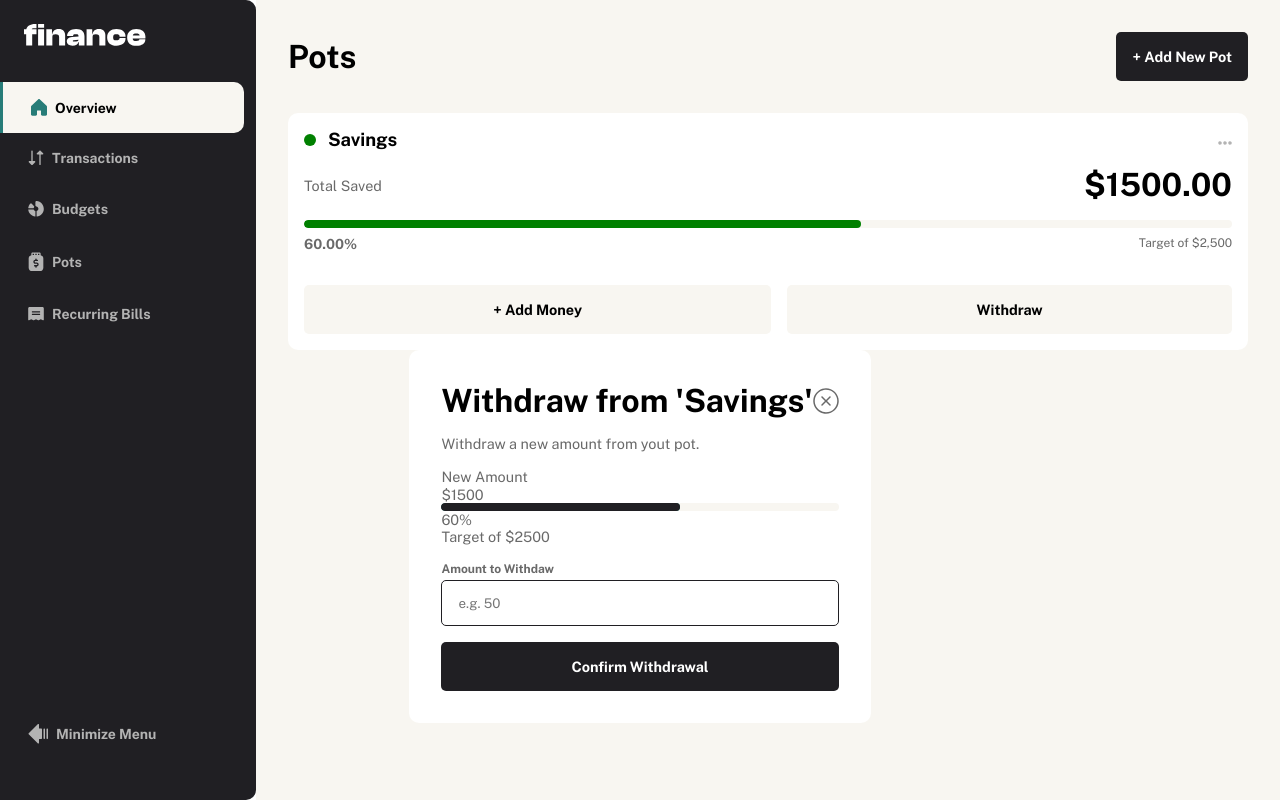
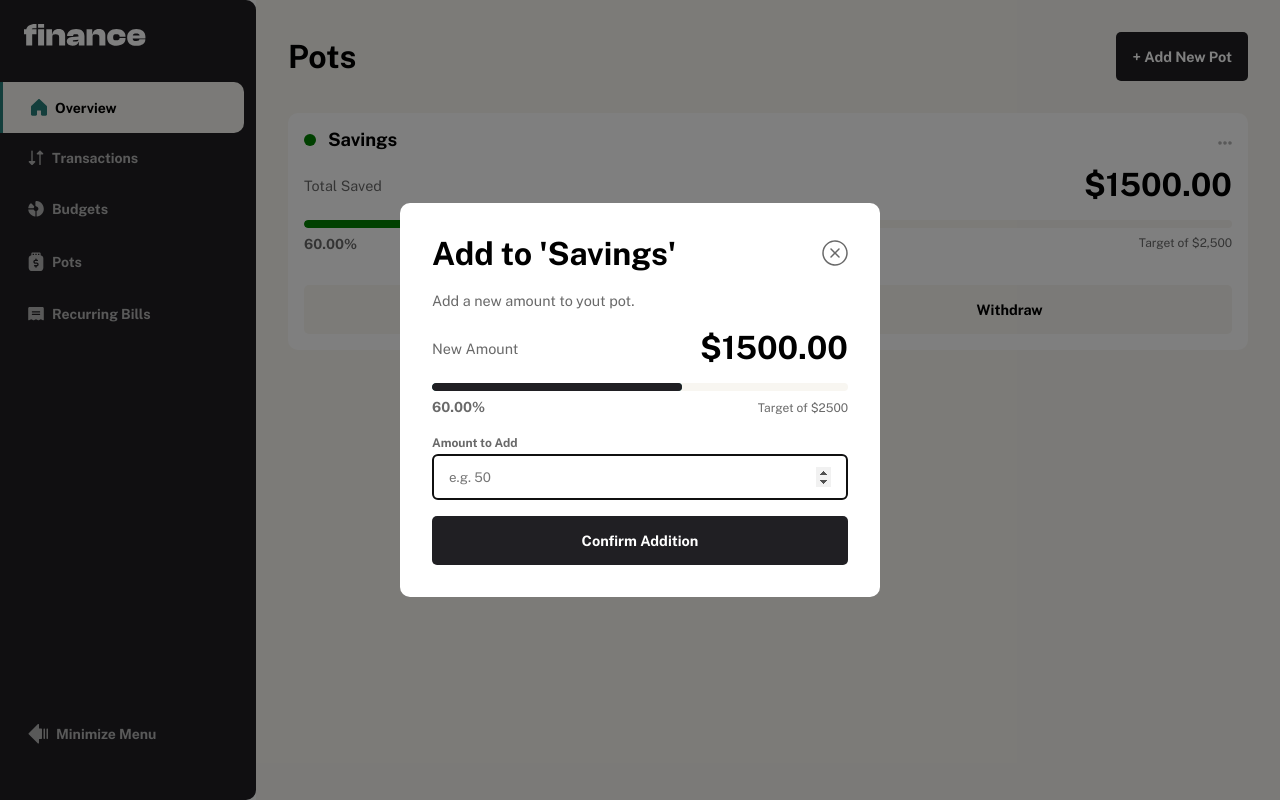
Before and after one commit to jcnevess/personal-finance-app-front, a Nuxt app: page /pots in a window 1280 px wide. Both pictures are taken after a click on the button "+ Add Money". Built offline with nearby package versions, Linux system fonts and the light colour scheme.

Commit message:
feat: configure withdrawal and addition

```diff
--- a/assets/styles/main.css
+++ b/assets/styles/main.css
@@ -51,6 +51,7 @@ dialog[open] {
   margin: auto;
   border: none;
   border-radius: 10px;
+  width: 100%;
   max-width: 480px;
 }
 
@@ -61,7 +62,7 @@ dialog[open]::backdrop {
 .dialog-wrapper {
   display: flex;
   flex-direction: column;
-  gap: 1rem;
+  gap: 1.25rem;
   padding: 2rem;
   overflow: auto;
 }
@@ -70,6 +71,7 @@ dialog[open]::backdrop {
   display: flex;
   justify-content: space-between;
   align-items: center;
+  gap: 1rem;
 }
 
 button {
@@ -138,6 +140,12 @@ form {
   gap: 1rem;
 }
 
+.meter {
+  display: flex;
+  flex-direction: column;
+  gap: 0.5rem;
+}
+
 .meter-bar {
   background-color: var(--color-background-bright);
   height: 8px;
@@ -150,3 +158,18 @@ form {
   height: 100%;
   border-radius: 5px;
 }
+
+.meter-percentage {
+  font-weight: bold;
+  font-size: 0.875rem;
+}
+
+.meter-target {
+  font-size: 0.75rem;
+}
+
+.balance-display {
+  font-weight: bold;
+  font-size: 2rem;
+  color: black;
+}
--- a/components/PotTransaction.vue
+++ b/components/PotTransaction.vue
@@ -1,29 +1,62 @@
 <script setup lang="ts">
 import type { Pot } from "~/helpers/DTO";
 
-const { pot, isWithdrawal = true } = defineProps<{
+const {
+  pot,
+  isWithdrawal = false,
+  showModal,
+} = defineProps<{
   pot: Pot;
   isWithdrawal?: boolean;
+  showModal: boolean;
 }>();
+
+const emit = defineEmits<{ closeTransaction: [] }>();
+
+const modal = useTemplateRef("modal");
+
+onUpdated(() => {
+  if (showModal) {
+    modal.value?.showModal();
+  } else {
+    modal.value?.close();
+  }
+});
 
 const amount = ref<number | undefined>(undefined);
 
-const newAmmount = computed(() => pot.total + (amount.value ?? 0));
+const newAmmount = computed(() => {
+  if (isWithdrawal) {
+    return pot.total - (amount.value ?? 0);
+  } else {
+    return pot.total + (amount.value ?? 0);
+  }
+});
+
 const initialProportion = computed(() => pot.total / pot.target);
 const initialPercentageText = computed(
-  () => initialProportion.value * 100 + "%"
+  () => (initialProportion.value * 100).toFixed(2) + "%"
 );
 const newProportion = computed(() => newAmmount.value / pot.target);
-const newPercentageText = computed(() => newProportion.value * 100 + "%");
+const newPercentageText = computed(
+  () => (newProportion.value * 100).toFixed(2) + "%"
+);
+
+function formatDecimal(numberToFormat: number) {
+  return numberToFormat.toFixed(2);
+}
 </script>
 
 <template>
-  <dialog open>
+  <dialog ref="modal">
     <div class="dialog-wrapper">
       <div class="dialog-header">
         <h1 v-if="!isWithdrawal">Add to 'Savings'</h1>
         <h1 v-else>Withdraw from 'Savings'</h1>
-        <div class="button-close icon-clickable">
+        <div
+          class="button-close icon-clickable"
+          @click="emit('closeTransaction')"
+        >
           <IconsIconCloseModal />
         </div>
       </div>
@@ -32,21 +65,35 @@ const newPercentageText = computed(() => newProportion.value * 100 + "%");
       <div class="infos">
         <div class="info-header">
           <p>New Amount</p>
-          <p>{{ `\$${newAmmount}` }}</p>
+          <p class="info-amount balance-display">
+            {{ `\$${formatDecimal(newAmmount)}` }}
+          </p>
         </div>
 
         <div class="meter">
           <div class="meter-bar">
-            <div class="meter-bar-transaction" />
-            <div class="meter-bar-indicator" />
+            <div
+              class="meter-bar-transaction"
+              :class="{
+                'meter-bar-transaction-withdrawal': isWithdrawal,
+                'meter-bar-transaction-add': !isWithdrawal,
+              }"
+            />
+            <div
+              class="meter-bar-indicator"
+              :class="{
+                'meter-bar-indicator-withdrawal': isWithdrawal,
+                'meter-bar-indicator-add': !isWithdrawal,
+              }"
+            />
           </div>
-        </div>
 
-        <div class="info-footer">
-          <p class="info-percentage">
-            {{ newPercentageText }}
-          </p>
-          <p class="info-target">{{ `Target of \$${pot.target}` }}</p>
+          <div class="meter-footer">
+            <p class="meter-percentage">
+              {{ newPercentageText }}
+            </p>
+            <p class="meter-target">{{ `Target of \$${pot.target}` }}</p>
+          </div>
         </div>
       </div>
 
@@ -70,8 +117,12 @@ const newPercentageText = computed(() => newProportion.value * 100 + "%");
           />
         </div>
 
-        <button v-if="!isWithdrawal">Confirm Addition</button>
-        <button v-else>Confirm Withdrawal</button>
+        <button v-if="!isWithdrawal" @click="emit('closeTransaction')">
+          Confirm Addition
+        </button>
+        <button v-else @click="emit('closeTransaction')">
+          Confirm Withdrawal
+        </button>
       </form>
     </div>
   </dialog>
@@ -79,10 +130,18 @@ const newPercentageText = computed(() => newProportion.value * 100 + "%");
 
 <style scoped>
 .meter-bar-indicator {
-  background-color: var(--color-background-dark);
   width: v-bind("initialPercentageText");
   position: relative;
+}
+
+.meter-bar-indicator-add {
+  background-color: var(--color-background-dark);
   z-index: 1;
+}
+
+.meter-bar-indicator-withdrawal {
+  background-color: var(--color-destructive-action);
+  z-index: 0;
 }
 
 .meter-bar-transaction {
@@ -90,7 +149,33 @@ const newPercentageText = computed(() => newProportion.value * 100 + "%");
   position: absolute;
   border-radius: 5px;
   width: v-bind("newPercentageText");
+}
+
+.meter-bar-transaction-add {
   background-color: var(--color-highlight);
   z-index: 0;
 }
+
+.meter-bar-transaction-withdrawal {
+  background-color: var(--color-background-dark);
+  z-index: 1;
+}
+
+.info-header {
+  display: flex;
+  justify-content: space-between;
+  align-items: center;
+}
+
+.meter-footer {
+  display: flex;
+  justify-content: space-between;
+  align-items: center;
+}
+
+.infos {
+  display: flex;
+  flex-direction: column;
+  gap: 1rem;
+}
 </style>
--- a/components/PotView.vue
+++ b/components/PotView.vue
@@ -6,6 +6,7 @@ const { pot } = defineProps<{ pot: Pot }>();
 const emit = defineEmits<{
   openDelete: [];
   openCompose: [pot?: Pot];
+  openTransaction: [{ isWithdrawal: boolean }];
 }>();
 
 const showOptions = ref(false);
@@ -48,7 +49,7 @@ const defaultPot: Pot = {
     <main>
       <div class="total-saved">
         <p class="total-saved-text">Total Saved</p>
-        <p class="total-saved-display">
+        <p class="balance-display">
           {{ `\$${formatDecimal(pot.total)}` }}
         </p>
       </div>
@@ -66,8 +67,18 @@ const defaultPot: Pot = {
         </div>
       </div>
       <div class="controls">
-        <button class="control-button">+ Add Money</button>
-        <button class="control-button">Withdraw</button>
+        <button
+          class="control-button"
+          @click="emit('openTransaction', { isWithdrawal: false })"
+        >
+          + Add Money
+        </button>
+        <button
+          class="control-button"
+          @click="emit('openTransaction', { isWithdrawal: true })"
+        >
+          Withdraw
+        </button>
       </div>
     </main>
   </article>
@@ -123,12 +134,6 @@ h2 {
   font-size: 0.9rem;
 }
 
-.total-saved-display {
-  font-weight: bold;
-  font-size: 2rem;
-  color: black;
-}
-
 .meter-info {
   display: flex;
   justify-content: space-between;
@@ -153,24 +158,9 @@ h2 {
   outline: 1px solid var(--color-background-dark);
 }
 
-.meter {
-  display: flex;
-  flex-direction: column;
-  gap: 0.5rem;
-}
-
 .meter-bar-indicator {
   background-color: v-bind("pot.theme");
   width: v-bind("`${progress}%`");
-}
-
-.meter-percentage {
-  font-weight: bold;
-  font-size: 0.875rem;
-}
-
-.meter-target {
-  font-size: 0.75rem;
 }
 
 .pot-menu {
--- a/pages/pots.vue
+++ b/pages/pots.vue
@@ -3,6 +3,9 @@ import type { Pot } from "~/helpers/DTO";
 
 const showDeleteModal = ref(false);
 const showComposeModal = ref(false);
+const showTransactionModal = ref(false);
+
+const withdrawalInProgress = ref(false);
 
 const defaultPot = ref<Pot | undefined>({
   name: "Savings",
@@ -27,6 +30,15 @@ function closeComposeModal() {
   showComposeModal.value = false;
 }
 
+function openTransactionModal(isWithdrawal: boolean) {
+  showTransactionModal.value = true;
+  withdrawalInProgress.value = isWithdrawal;
+}
+
+function closeTransactionModal() {
+  showTransactionModal.value = false;
+}
+
 function startAddPot() {
   defaultPot.value = undefined;
   openComposeModal();
@@ -45,6 +57,7 @@ function startAddPot() {
         :pot="defaultPot!"
         @open-delete="openDeleteModal"
         @open-compose="openComposeModal"
+        @open-transaction="openTransactionModal($event.isWithdrawal)"
       />
       <PotDelete
         pot-name="Savings"
@@ -56,7 +69,12 @@ function startAddPot() {
         :show-modal="showComposeModal"
         @close-compose="closeComposeModal"
       />
-      <PotTransaction :pot="defaultPot!" />
+      <PotTransaction
+        :pot="defaultPot!"
+        :show-modal="showTransactionModal"
+        :is-withdrawal="withdrawalInProgress"
+        @close-transaction="closeTransactionModal"
+      />
     </div>
   </div>
 </template>
```
